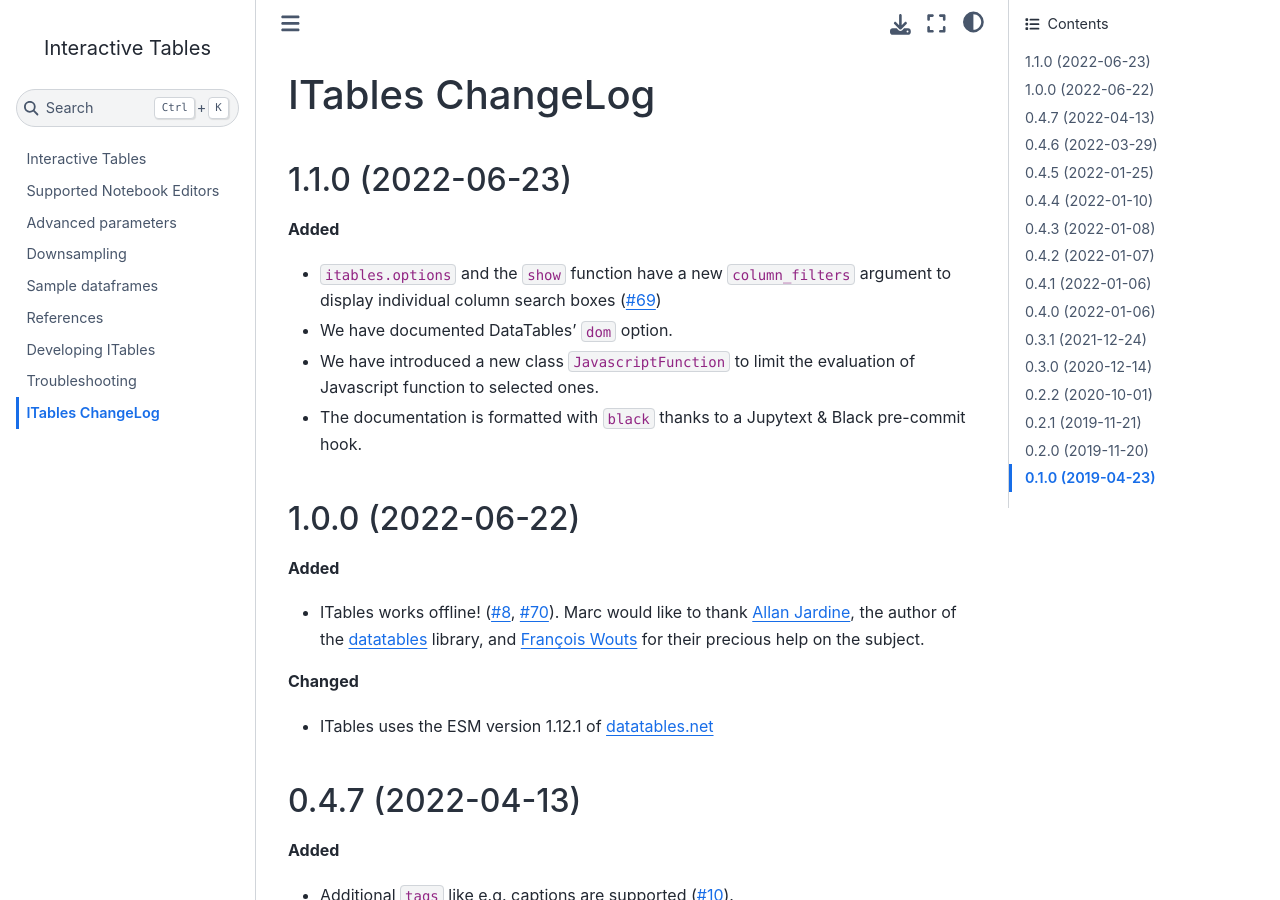
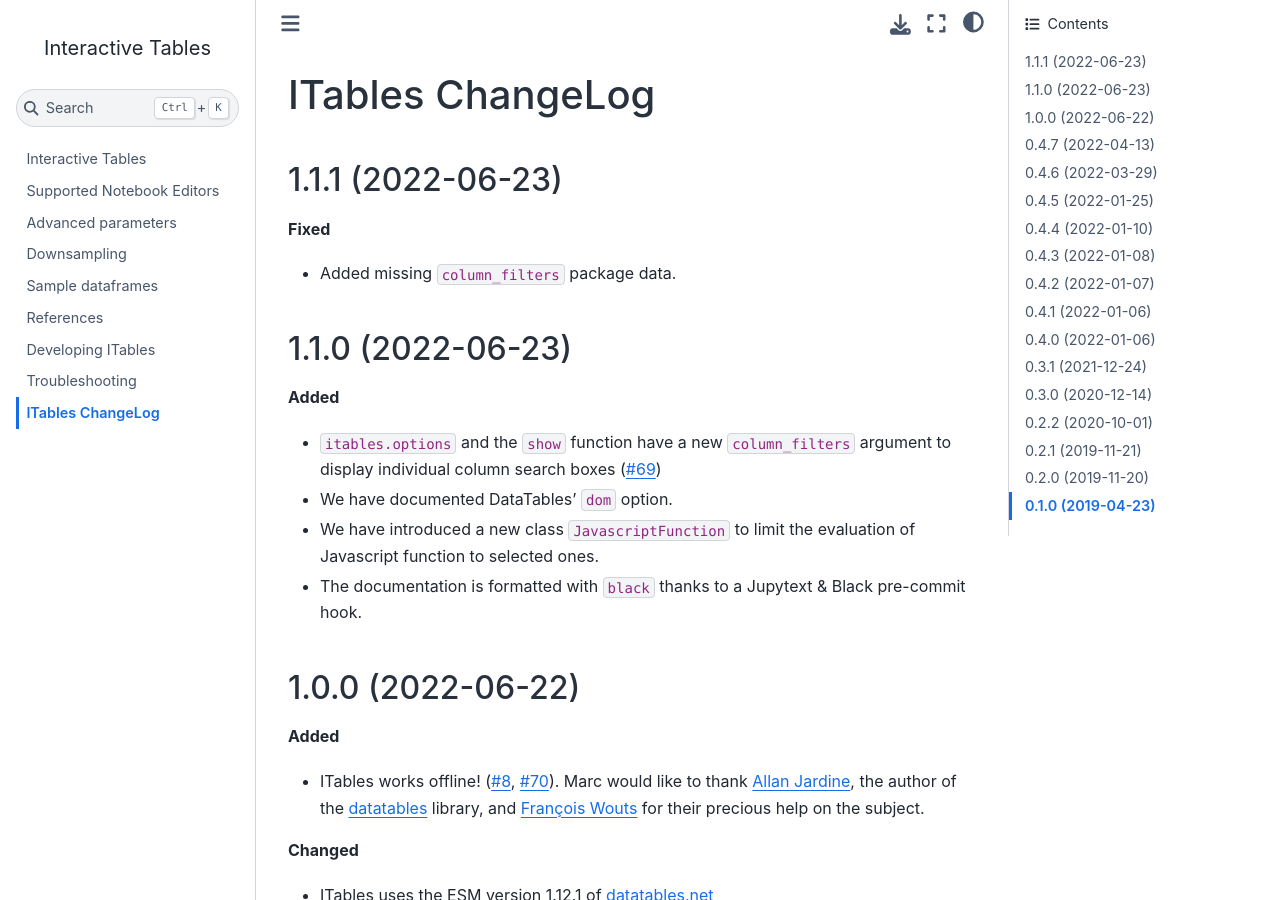
Before and after one commit to mwouts/itables, a Jupyter Book: the page built from docs/changelog.md, in a window 1280 px wide and 900 px high. Built offline with Jupyter Book 1.0.4 settings and Sphinx 7.4.7 and the Sphinx Book theme 1.1.4, drawn with Linux system fonts in a browser that asks for light colours.

Commit message:
Added missing `column_filters` package data (#82)

```diff
--- a/docs/changelog.md
+++ b/docs/changelog.md
@@ -1,5 +1,12 @@
 ITables ChangeLog
 =================
+
+1.1.1 (2022-06-23)
+------------------
+
+**Fixed**
+- Added missing `column_filters` package data.
+
 
 1.1.0 (2022-06-23)
 ------------------
--- a/itables/version.py
+++ b/itables/version.py
@@ -1,3 +1,3 @@
 """ITables' version number"""
 
-__version__ = "1.1.0"
+__version__ = "1.1.1"
--- a/setup.py
+++ b/setup.py
@@ -42,9 +42,10 @@ setup(
     packages=find_packages(exclude=["tests"]),
     package_data={
         "itables": [
+            "html/*",
+            "html/column_filters/*",
+            "samples/*.csv",
             "external/*",
-            "html/*",
-            "samples/*.csv",
         ]
     },
     tests_require=["pytest"],
```
